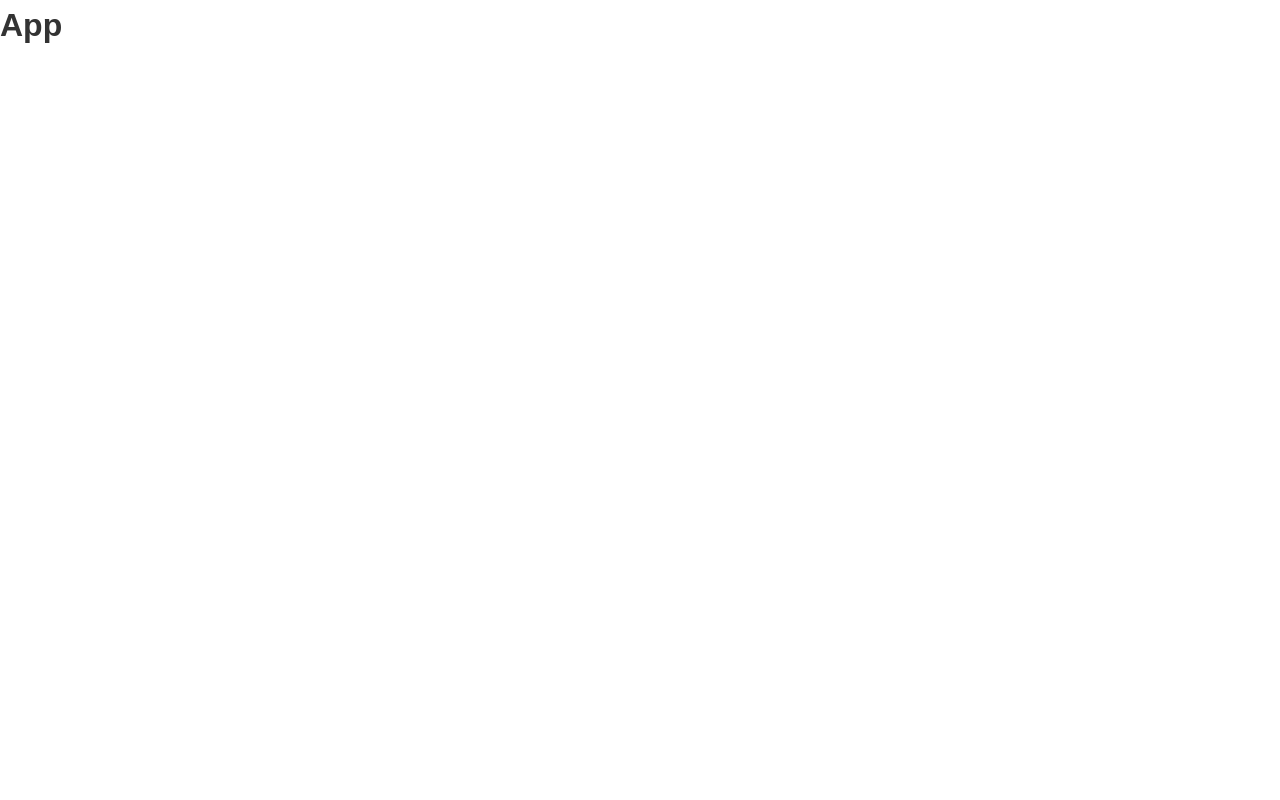
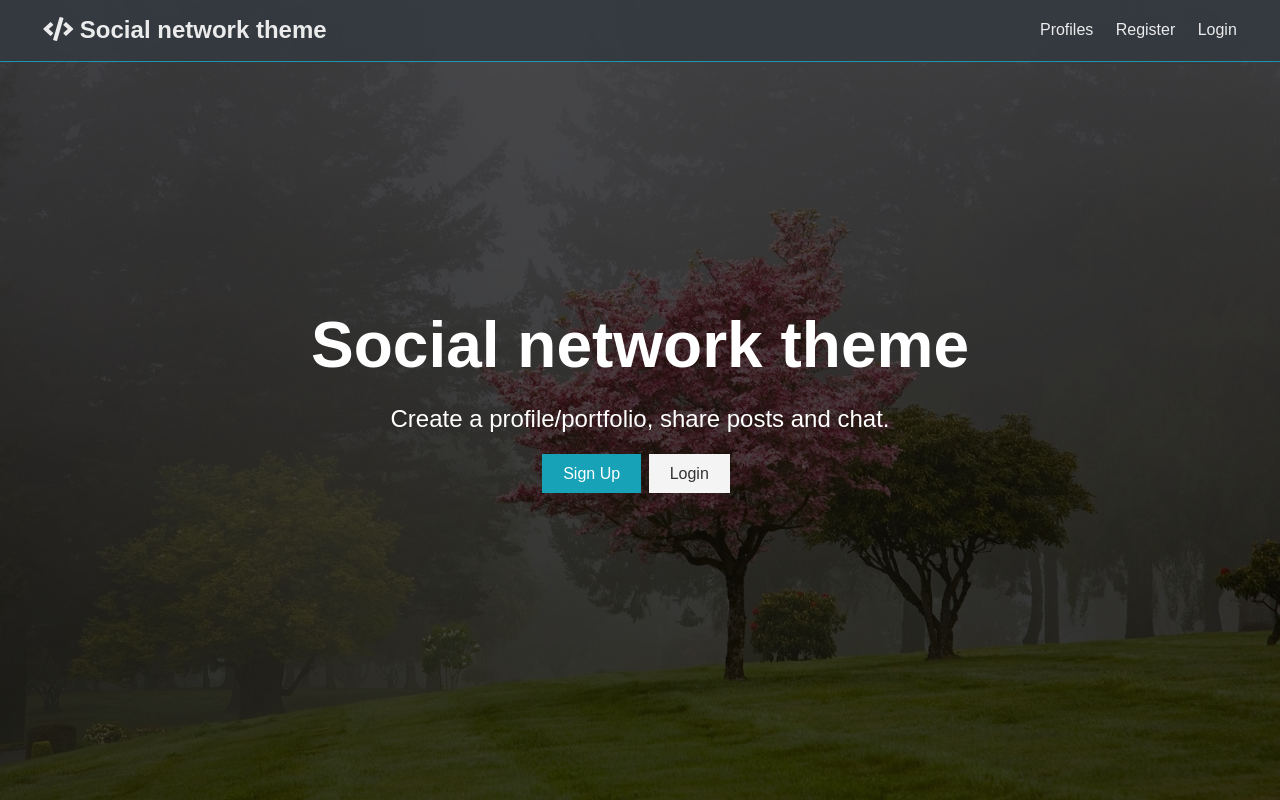
Before and after one commit to 3Mustard/MernApp1, a React (Create React App) app in the folder client/: page /register in a window 1280 px wide. Built offline with nearby package versions, Linux system fonts and the light colour scheme.

Commit message:
copy html of navbar and landing from theme repo

```diff
--- a/client/public/index.html
+++ b/client/public/index.html
@@ -10,34 +10,16 @@
       content="Web site created using create-react-app"
     />
     <link rel="apple-touch-icon" href="%PUBLIC_URL%/logo192.png" />
-    <!--
-      manifest.json provides metadata used when your web app is installed on a
-      user's mobile device or desktop. See https://developers.google.com/web/fundamentals/web-app-manifest/
-    -->
+
     <link rel="manifest" href="%PUBLIC_URL%/manifest.json" />
-    <!--
-      Notice the use of %PUBLIC_URL% in the tags above.
-      It will be replaced with the URL of the `public` folder during the build.
-      Only files inside the `public` folder can be referenced from the HTML.
 
-      Unlike "/favicon.ico" or "favicon.ico", "%PUBLIC_URL%/favicon.ico" will
-      work correctly both with client-side routing and a non-root public URL.
-      Learn how to configure a non-root public URL by running `npm run build`.
-    -->
-    <title>React App</title>
+   <!-- Font awesome -->
+   <link rel="stylesheet" href="https://use.fontawesome.com/releases/v5.15.1/css/all.css" integrity="sha384-vp86vTRFVJgpjF9jiIGPEEqYqlDwgyBgEF109VFjmqGmIY/Y4HV4d3Gp2irVfcrp" crossorigin="anonymous">
+
+    <title>Welcome</title>
   </head>
   <body>
     <noscript>You need to enable JavaScript to run this app.</noscript>
     <div id="root"></div>
-    <!--
-      This HTML file is a template.
-      If you open it directly in the browser, you will see an empty page.
-
-      You can add webfonts, meta tags, or analytics to this file.
-      The build step will place the bundled scripts into the <body> tag.
-
-      To begin the development, run `npm start` or `yarn start`.
-      To create a production bundle, use `npm run build` or `yarn build`.
-    -->
   </body>
 </html>
--- a/client/src/App.js
+++ b/client/src/App.js
@@ -1,9 +1,13 @@
 import React, { Fragment } from 'react';
+// Components
+import Navbar from './components/layout/Navbar';
+import Landing from './components/layout/Landing';
 import './App.css';
 
 const App = () => (
   <Fragment>
-    <h1>App</h1>
+    <Navbar />
+    <Landing />
   </Fragment>
 );
 
--- /dev/null
+++ b/client/src/components/layout/Landing.js
@@ -0,0 +1,22 @@
+import React from 'react'
+
+const Landing = () => {
+  return (
+    <section class="landing">
+      <div class="dark-overlay">
+        <div class="landing-inner">
+          <h1 class="x-large">Social network theme</h1>
+          <p class="lead">
+            Create a profile/portfolio, share posts and chat.
+          </p>
+          <div class="buttons">
+            <a href="register.html" class="btn btn-primary">Sign Up</a>
+            <a href="login.html" class="btn">Login</a>
+          </div>
+        </div>
+      </div>
+    </section>
+  )
+}
+
+export default Landing;
--- /dev/null
+++ b/client/src/components/layout/Navbar.js
@@ -0,0 +1,20 @@
+import React from 'react'
+
+const Navbar = () => {
+  return (
+    <nav className="navbar bg-dark">
+      <h1>
+        <a href="dashboard.html">
+          <i className="fas fa-code"></i> Social network theme
+        </a>
+      </h1>
+      <ul>
+        <li><a href="profiles.html">Profiles</a></li>
+        <li><a href="register.html">Register</a></li>
+        <li><a href="login.html">Login</a></li>
+      </ul>
+    </nav>
+  )
+}
+
+export default Navbar;
```
